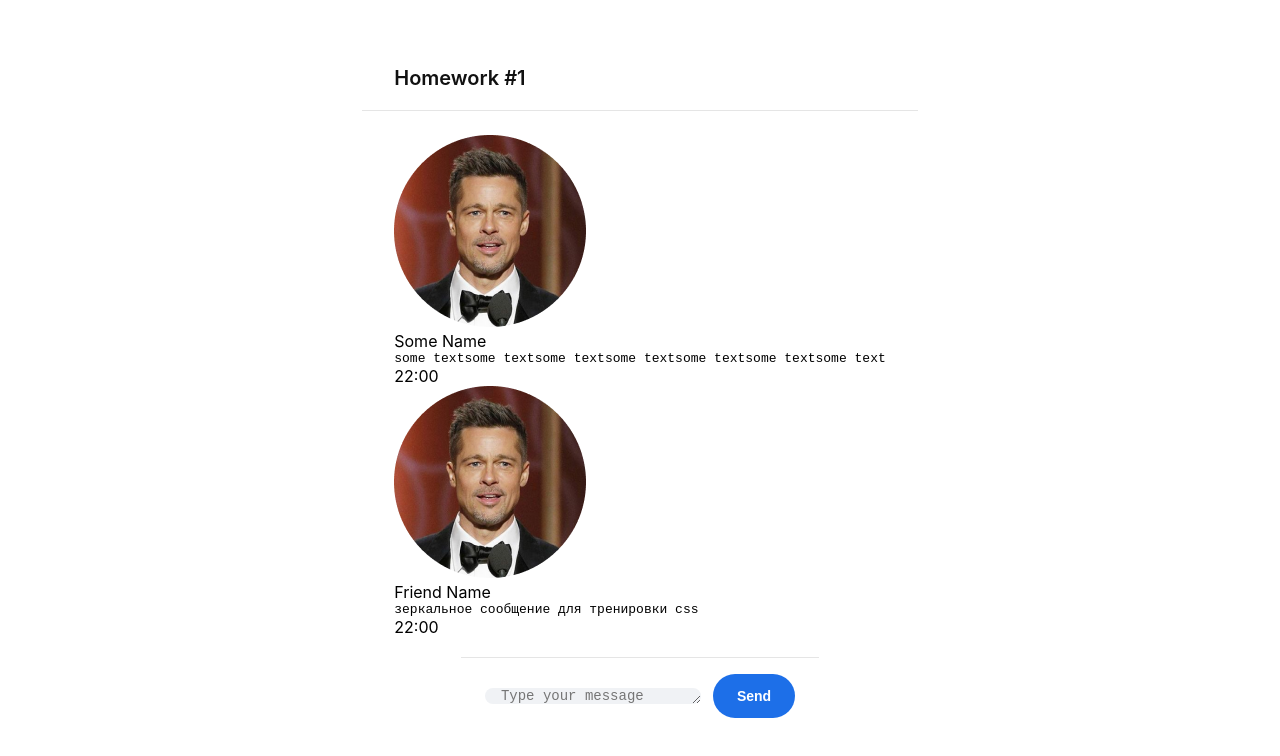
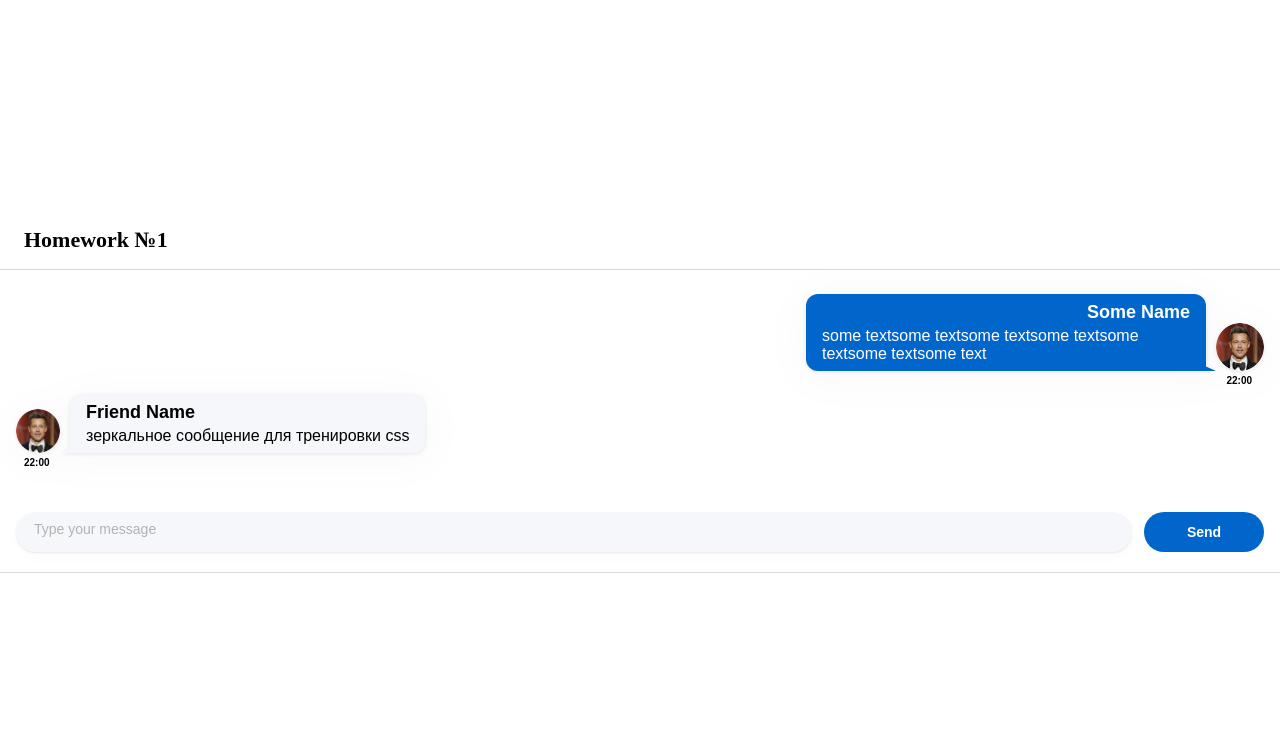
Before and after one commit to Katrin3536/homework-2, a React (Create React App) app: page / in a window 1280 px wide. Shown: the top 756 px of the page. Built offline with nearby package versions, Linux system fonts and the light colour scheme.

Commit message:
style(hw1) add style to hw1

```diff
--- a/package.json
+++ b/package.json
@@ -1,6 +1,6 @@
 {
   "name": "hws2",
-  "homepage": "https://Katrin3536.github.io/homework-2",
+  "homepage": "https://katrin3536.github.io/homework-2",
   "version": "0.1.0",
   "private": true,
   "dependencies": {
--- a/src/s1-main/App.module.css
+++ b/src/s1-main/App.module.css
@@ -1,26 +1,29 @@
 .App {
-    --header_height: 60px;
-    font-family: -apple-system, BlinkMacSystemFont, "Segoe UI", Roboto, sans-serif;
+    width: 1280px;
+    margin: 0 auto;
+    font-family: Montserrat, sans-serif;
+    min-height: 100vh;
     display: flex;
     align-items: center;
     justify-content: center;
-    min-height: 100vh;
+    flex-direction: column;
 }
 
 .hw {
-    padding: 24px 32px;
     display: flex;
+    width: 1280px;
     flex-direction: column;
-    align-items: center;
-    justify-content: center;
-    gap: 20px;
-    overflow-y: auto;
+    padding: 16px 0;
+    background-color: #fff;
+    overflow: hidden;
+
 }
 
 .hwTitle {
-    font-size: 20px;
+    font-size: 22px;
+    font-family: Montserrat, SemiBold sans-serif;
     font-weight: 600;
-    color: #111111;
-    padding: 28px 32px 20px;
-    border-bottom: 1px solid #e5e5e5;
+    color: #000000;
+    padding: 16px 24px 16px;
+    border-bottom: 1px solid #D9D9D9;
 }
--- a/src/s2-homeworks/hw01/HW1.tsx
+++ b/src/s2-homeworks/hw01/HW1.tsx
@@ -55,7 +55,7 @@ export const friendMessage0: MessageType = {
 const HW1 = () => {
     return (
         <div id={'hw1'}>
-            <div className={s2.hwTitle}>Homework #1</div>
+            <div className={s2.hwTitle}>Homework №1</div>
             <div className={s2.hw}>
                 {/*проверка отображения (не менять)*/}
                 <div>
--- a/src/s2-homeworks/hw01/friend-message/FriendMessage.module.css
+++ b/src/s2-homeworks/hw01/friend-message/FriendMessage.module.css
@@ -1,31 +1,72 @@
 .friendMessage {
-
+    display: flex;
+    flex-direction: column;
+    align-items: flex-start;
+    max-width: 70%;
+    margin: 8px 16px;
 }
 
 .friendImageAndText {
+    display: flex;
+    align-items: flex-end;
+    gap: 10px;
+    filter:
+            drop-shadow(0 1px 2px rgba(29, 33, 38, 0.1))
+            drop-shadow(0 5px 20px rgba(29, 33, 38, 0.03));
 
 }
 
 .friendImageAndText img {
-
+    width: 44px;
+    height: 44px;
+    border-radius: 50%;
+    object-fit: cover;
 }
 
 .friendText {
+    position: relative;
+    background-color: #F5F7FB;
+    border-radius: 12px 12px 12px 0;
+    padding: 8px 16px;
+    max-width: 400px;
+    font-size:16px;
+    font-weight: 400;
+    text-align: left;
 
 }
 
 .friendText:after {
-
+    content: '';
+    position: absolute;
+    bottom: 0;
+    left: -15px;
+    width: 25px;
+    height: 30px;
+    background-color:#F5F7FB;
+    border-bottom-left-radius: 5px;
+    clip-path: polygon(100% 30%, 100% 100%, 20% 100%, 100% 70%);
 }
 
 .friendName {
-
+    font-weight: 600;
+    font-size: 18px;
+    color:  #000000;
+    margin-bottom: 4px;
 }
 
 .friendMessageText {
-
-}
+    margin: 0;
+    font-size:16px;
+    font-weight: 400;
+    white-space: pre-wrap;
+    word-break: break-word;
+    font-family: inherit;
+    color:  #000000;}
 
 .friendTime {
-
+    font-size: 10px;
+    font-weight: 600;
+    color: #000000;
+    margin-top: 4px;
+    margin-left: 8px;
 }
--- a/src/s2-homeworks/hw01/message-sender/MessageSender.module.css
+++ b/src/s2-homeworks/hw01/message-sender/MessageSender.module.css
@@ -2,38 +2,58 @@
     display: flex;
     align-items: center;
     gap: 12px;
-    padding: 16px 24px 20px;
-    border-top: 1px solid #e5e5e5;
+    margin-top: 16px;
+    padding: 20px 16px;
+    border-bottom: 1px solid #D9D9D9;
 }
 
 .textarea {
     flex: 1;
-    height: 44px;
-    padding: 0 16px;
+    min-height: 40px;
+    max-height: 160px;
+    padding: 10px 18px;
+    font-family: Montserrat, sans-serif;
+    font-size: 14px;
+    font-weight: 400;
+    line-height:100%;
     border: none;
-    border-radius: 22px;
-    background: #f0f2f5;
-    font-size: 14px;
-    color: #111111;
+    border-radius: 20px;
+    resize: none;
+    overflow: hidden;
     outline: none;
+    background-color: #F5F7FB;
+    box-sizing: border-box;
+    color: #00000099;
+    opacity :90%;
+    box-shadow:
+            0 1px 2px 0 rgba(29, 33, 38, 0.1),
+            0 5px 20px 0 rgba(29, 33, 38, 0.03);
+}
+
+.textarea::placeholder {
+    color: #aaa;
 }
 
 .button {
-    height: 44px;
-    padding: 0 24px;
+    flex-shrink: 0;
+    height: 40px;
+    width: 120px;
+    padding: 0 28px;
+    font-size: 14px;
+    font-weight: bold;
+    color: #fff;
+    background-color: #0066CC;
+
     border: none;
-    border-radius: 22px;
-    background: #1d6fe8;
-    color: #ffffff;
-    font-size: 14px;
-    font-weight: 600;
+    border-radius: 20px;
     cursor: pointer;
-    transition: background 0.15s ease;
+    transition: background-color 0.2s;
 }
 
 .button:hover {
-    background: #1558c0;
+    background-color: #1558b0;
 }
+
 .button:active {
-    background: #0f43a0;
+    background-color: #0f4a9c;
 }
--- a/src/s2-homeworks/hw01/message/Message.module.css
+++ b/src/s2-homeworks/hw01/message/Message.module.css
@@ -1,31 +1,76 @@
 .message {
-
+    display: flex;
+    flex-direction: column;
+    align-items: flex-end;
+    justify-content: center;
+    margin: 8px 16px;
 }
 
 .imageAndText {
+    display: flex;
+    align-items: flex-end;
+    justify-content: center;
+    flex-direction: row-reverse;
+    gap: 10px;
+    filter:
+            drop-shadow(0 1px 2px rgba(29, 33, 38, 0.1))
+            drop-shadow(0 5px 20px rgba(29, 33, 38, 0.03));
 
 }
 
 .imageAndText img {
-
+    width: 48px;
+    height: 48px;
+    border-radius: 50%;
+    object-fit: cover;
 }
 
 .text {
-
+    position: relative;
+    background-color: #0066CC;
+    border-radius: 12px 12px 0 12px;
+    padding: 8px 16px;
+    font-size:16px;
+    font-weight: 400;
+    max-width: 400px;
+    text-align: right;
 }
 
+
 .text:after {
-
+    content: '';
+    position: absolute;
+    bottom: 0;
+    right: -15px;
+    width: 25px;
+    height: 30px;
+    background-color: #0066CC;
+    border-bottom-right-radius: 5px;
+    clip-path: polygon(0 30%, 0% 100%, 80% 100%, 0 70%);
 }
 
 .name {
-
+    font-weight: 600;
+    font-size: 18px;
+    color: #FFFFFF;
+    margin-bottom: 4px;
 }
 
 .messageText {
-
+    margin: 0;
+    font-size:16px;
+    font-weight: 400;
+    white-space: wrap;
+    word-break: break-word;
+    font-family: inherit;
+    color: #FFFFFF;
+    text-align: left;
 }
 
 .time {
-
+    font-size: 10px;
+    font-weight: 600;
+    color: #000000;
+    margin-top: 4px;
+    margin-right: 12px;
 }
```
